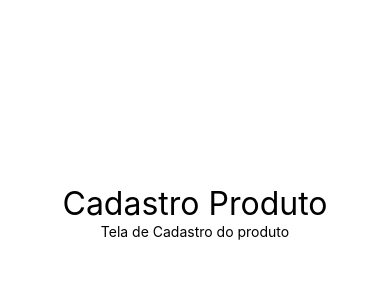
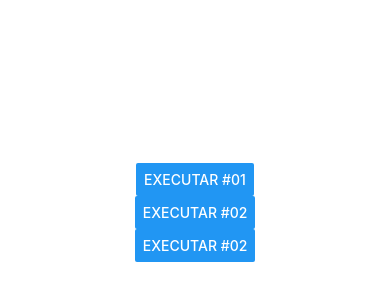
Before and after one commit to xCaio/react-native-exercises, a React Native app: screen / in a window 390 px wide. Shown: the part 210-510 px from the top of the page. Built offline with nearby package versions, Linux system fonts and the light colour scheme.

Commit message:
funcoes para botoes

```diff
--- a/src/App.js
+++ b/src/App.js
@@ -4,8 +4,9 @@
 import MinMax from "./components/MinMax";
 import Aleatorio from "./components/Aleatorio";
 import Titulo from "./components/Titulo";
+import CompPadrao, {Comp1, Comp2} from "./components/Multi";
+import Botao from "./components/Botao";
 
-import CompPadrao, {Comp1, Comp2} from "./components/Multi";
 
 export default () => (
     <View style={styles.App}>
@@ -16,7 +17,8 @@
         <Comp2 />
         <Primeiro /> */}
         {/* <Aleatorio min={1} max={1000} /> */}
-        <Titulo principal="Cadastro Produto" secundario="Tela de Cadastro do produto"/>
+        {/* <Titulo principal="Cadastro Produto" secundario="Tela de Cadastro do produto"/> */}
+        <Botao/>
     </View>
 )
 
--- /dev/null
+++ b/src/components/Botao.js
@@ -0,0 +1,32 @@
+import React from "react";
+import { Button } from "react-native";
+
+
+// 3 formas de funtions
+
+export default props => {
+
+    const executar = () => {
+        console.warn("Exec #01!!!")
+    }
+    return (
+        <>
+            <Button
+                title="Executar #01"
+                onPress={executar}
+            />
+
+            <Button
+                title="Executar #02"
+                onPress={function(){
+                    console.warn("Exec #02!!!")
+                }}
+            />
+
+            <Button
+                title="Executar #02"
+                onPress={() => console.warn("Exec #03!!!")}
+            />
+        </>
+    );
+}
```
